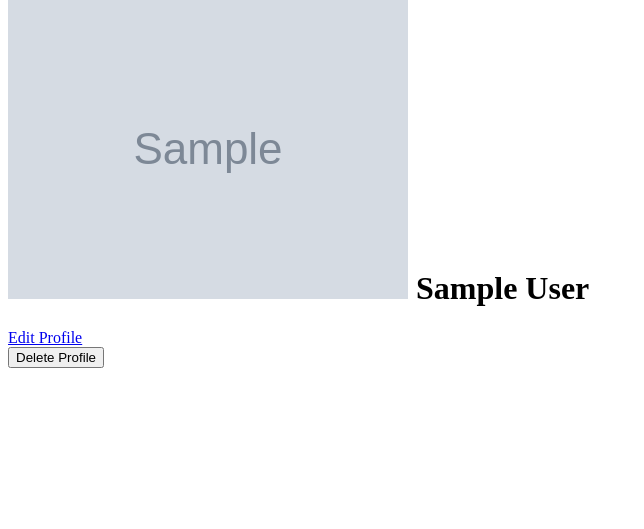
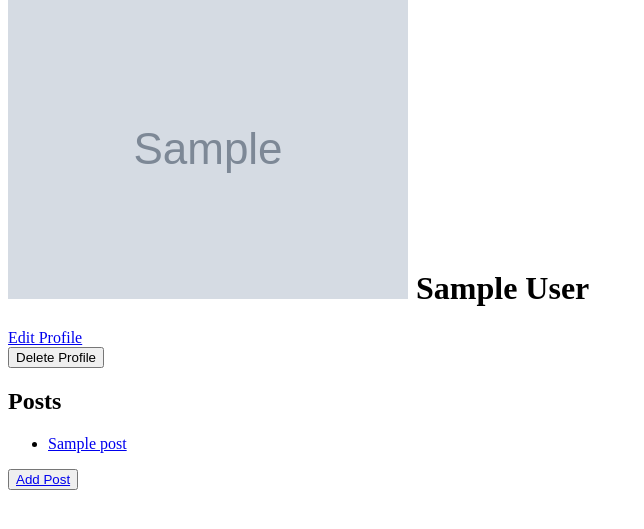
Before and after one commit to leTpham/flask-blogly, a Flask app: page /users/1 in a window 1280 px wide. Shown: the part 22-551 px from the top of the page, without its empty margins (0-644 px from the left). Run offline with Flask 2, Linux system fonts and the light colour scheme; tables that the repository leaves empty hold one stand-in row (values such as "Sample post"); grey boxes marked "Sample" are stand-in pictures.

Commit message:
added routes for part 2

```diff
--- a/app.py
+++ b/app.py
@@ -64,8 +64,12 @@ def show_user(user_id):
     last_name = User.query.get(user_id).last_name
     image_url = User.query.get(user_id).image_url
     #user_data = User.q...
+
+    all_posts = Post.query.all()
+
     return render_template('user_detail.html', user_id = user_id,
-    first_name = first_name, last_name = last_name, image_url = image_url)
+    first_name = first_name, last_name = last_name, image_url = image_url,
+    all_posts = all_posts)
 
 @app.get('/users/<int:user_id>/edit')
 def show_edit_user_page(user_id):
@@ -80,6 +84,7 @@ def edit_user(user_id):
 
     form_data = request.form
 
+    #restructure using user_data
     User.query.get(user_id).first_name = form_data["first_name"]
     User.query.get(user_id).last_name = form_data["last_name"]
     User.query.get(user_id).image_url = form_data["image_url"]
@@ -97,3 +102,45 @@ def delete_user(user_id):
 
     db.session.commit()
     return redirect('/users')
+
+#######
+
+#PART 2 ROUTES
+
+@app.get('/users/<int:user_id>/posts/new')
+def show_new_post_form(user_id):
+
+    user_data = User.query.get_or_404(user_id)
+
+    return render_template('new_post_form.html', user_data = user_data)
+
+@app.post('/users/<int:user_id>/posts/new')
+def create_new_post(user_id):
+
+    form_data = request.form
+
+    #instantiate new post
+    new_post = Post(title = form_data["title"], content = form_data["content"], user_id = user_id)
+
+    #send post information to database and update
+    db.session.add(new_post)
+    db.session.commit()
+
+    return redirect(f'/users/{user_id}')
+
+@app.get('/posts/<int:post_id>')
+def show_a_post(post_id):
+
+    post_data = Post.query.get(post_id)
+
+    return render_template('show_post.html', post_id = post_id,
+                            post_data = post_data)
+
+# @app.get('/posts/<int:post_id>/edit')
+# def show_post_edit_form():
+
+# @app.post('/posts/<int:post_id>/edit')
+# def edit_post():
+
+# @app.post('/posts/<int:post_id>/delete')
+# def delete_post():
--- a/templates/user_detail.html
+++ b/templates/user_detail.html
@@ -15,4 +15,15 @@
     </form>
 </div>
 
+<div><h2>Posts</h2>
+    <ul>
+        {% for post in all_posts %}
+        <li> <a href="/posts/{{post.id}}">{{ post.title }} </a></li>
+        {% endfor %}
+    </ul>
+</div>
+
+
+<button><a href="/users/{{user_id}}/posts/new">Add Post</a></button>
+
 {% endblock %}
--- a/templates/user_edit.html
+++ b/templates/user_edit.html
@@ -18,9 +18,9 @@
   <label for="image_url">Image URL</label>
   <input type="text" name = "image_url" value = "{{user_data.image_url}}">
 
-  <!-- cancel button -->
-  <button type="submit">Add</button>
 
+  <button type="submit">Edit</button>
 </form>
+  <button><a href="/users/{{user_data.id}}" class="btn">Cancel</a></button>
 
 {% endblock %}
--- a/templates/user_listing.html
+++ b/templates/user_listing.html
@@ -8,7 +8,6 @@
 
 <h1>USERS</h1>
 
-<!-- TODO: loop to list current users -->
 <div>
     <ul>
         {% for user in all_users %}
```
Also changed, not shown: templates/new_post_form.html (added, +21 -0 lines), templates/show_post.html (added, +19 -0 lines).
